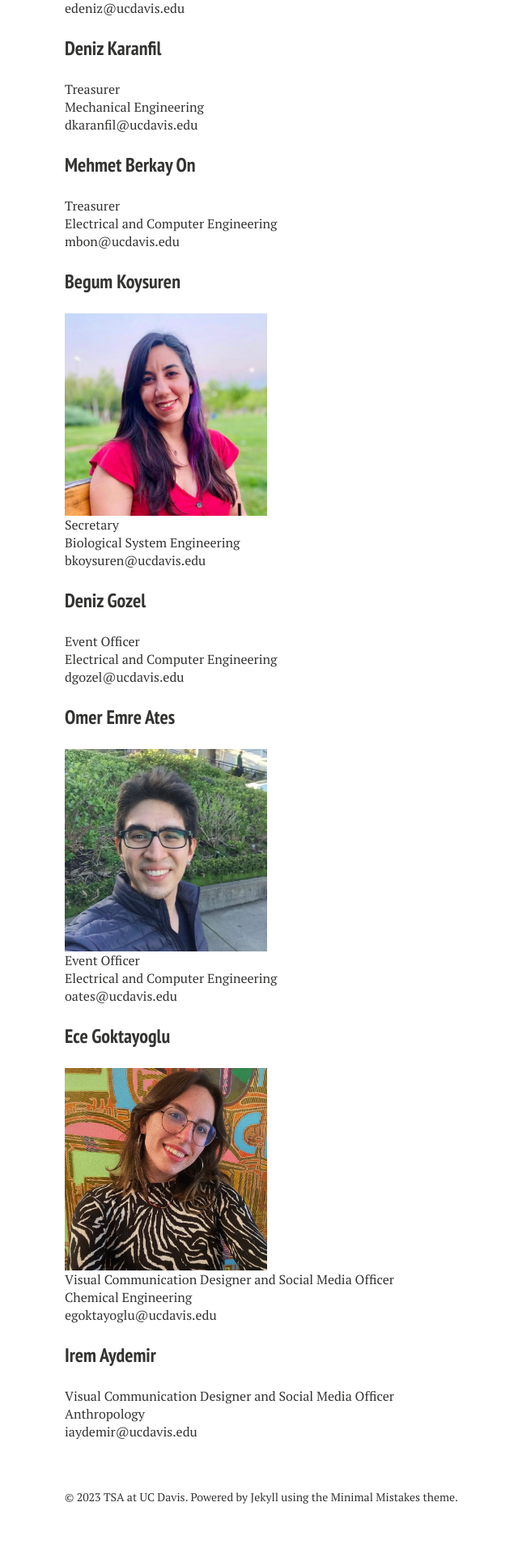
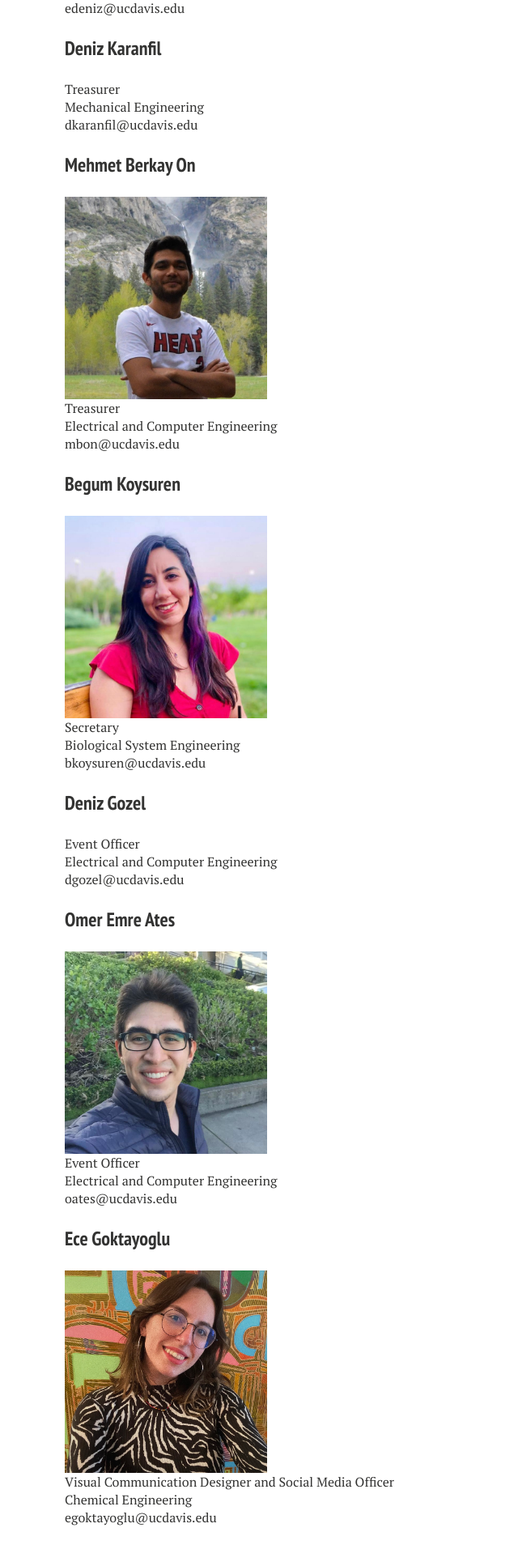
Before and after one commit to tsaatucdavis/tsaatucdavis.github.io, a Jekyll site: the page built from people.md, in a window 1280 px wide. Shown: the part 898-2811 px from the top of the page at 81% size, without its empty margins (240-880 px from the left). Built offline with Jekyll 4.4.1, drawn with Linux system fonts in a browser that asks for light colours; nearby versions of some CDN libraries.

Commit message:
Update people.md

```diff
--- a/people.md
+++ b/people.md
@@ -25,6 +25,7 @@
 dkaranfil@ucdavis.edu <br/>
 
 ### Mehmet Berkay On
+<img align="middle" width="250" src="{{ site.url }}/images/Mehmet.jpg" alt="..."> <br/>
 Treasurer <br/>
 Electrical and Computer Engineering <br/>
 mbon@ucdavis.edu <br/>
```
